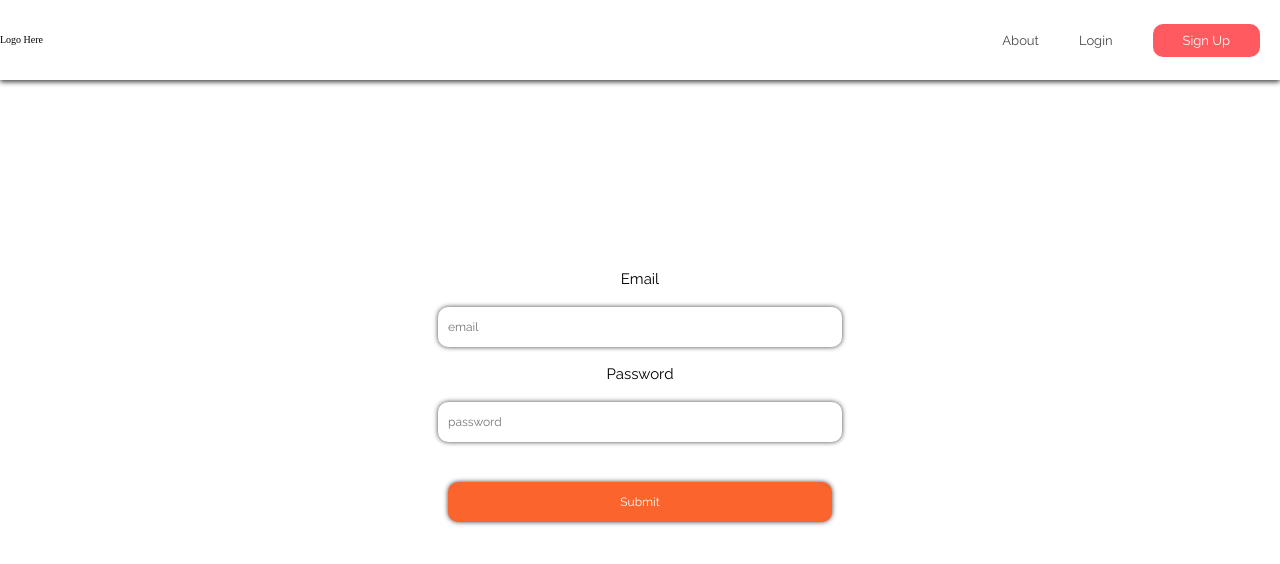
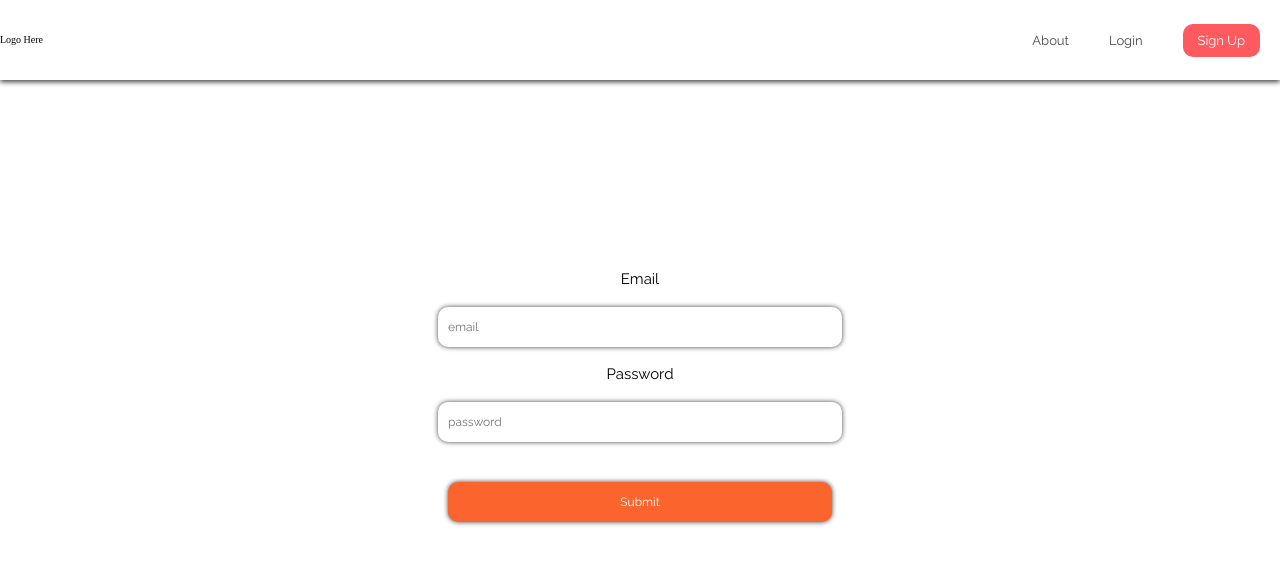
Before and after one commit to Build-Wweek-AirBnB-Optimal-Price-1/Front-End, a React (Create React App) app: page /login in a window 1280 px wide. Shown: the top 564 px of the page. Built offline with nearby package versions, Linux system fonts and the light colour scheme.

Commit message:
Adjusted styling for the header

```diff
--- a/src/App.css
+++ b/src/App.css
@@ -7,12 +7,8 @@ header nav a{
     font-size: 1.3rem;
 }
 
-header nav a:hover{
+a:hover{
     cursor: pointer;
-}
-
-.sign-up{
-    color: white;
 }
 
 /* Styles for submit button */
--- a/src/components/Header.js/HeaderPublic.js
+++ b/src/components/Header.js/HeaderPublic.js
@@ -18,10 +18,10 @@ const Navigation = styled.nav`
 `;
 
 const LinkContainer = styled.div`
-    margin: 0 20px;
     border-radius: 10px;
     background-color: #FF5A5F;
-    padding: 10px;
+    padding: 10px 15px;
+    color: white;
     &:hover{
         cursor: pointer;
     }
@@ -37,7 +37,7 @@ function HeaderPublic(){
                 <a>About</a>
 
                 <Link to='/login'>Login</Link>
-                <LinkContainer><Link to='signup' className='sign-up'>Sign Up</Link></LinkContainer>
+                <Link to='signup'><LinkContainer>Sign Up</LinkContainer></Link>
             </Navigation>
         </Header>
     );
```
